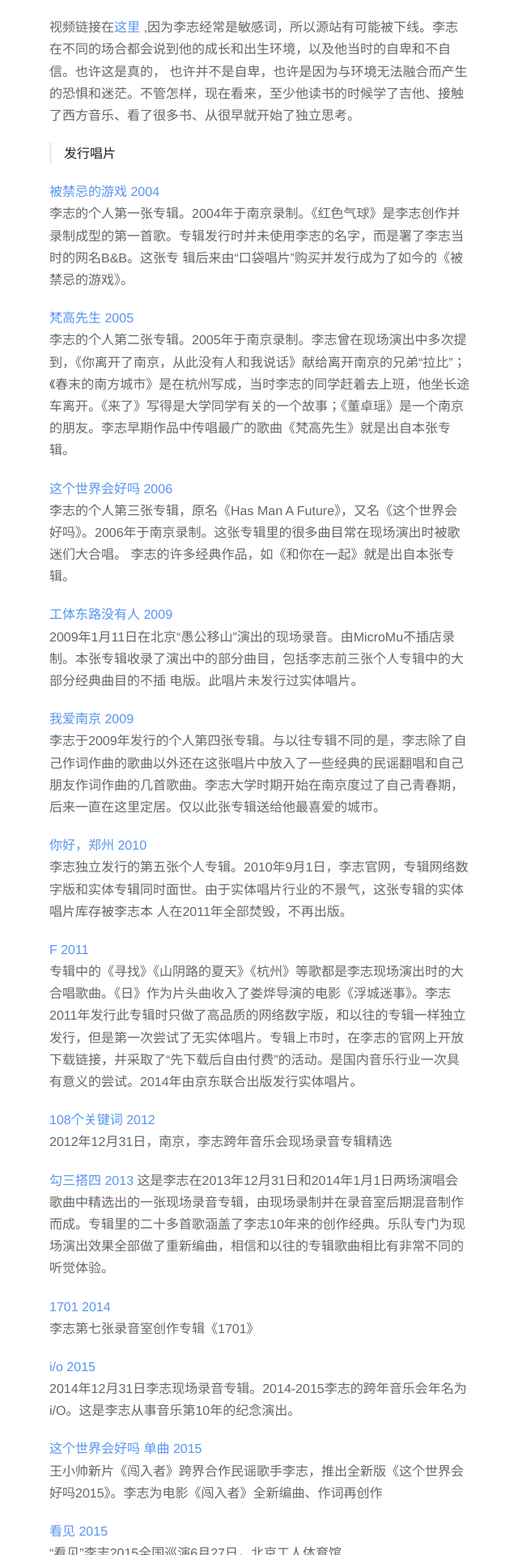
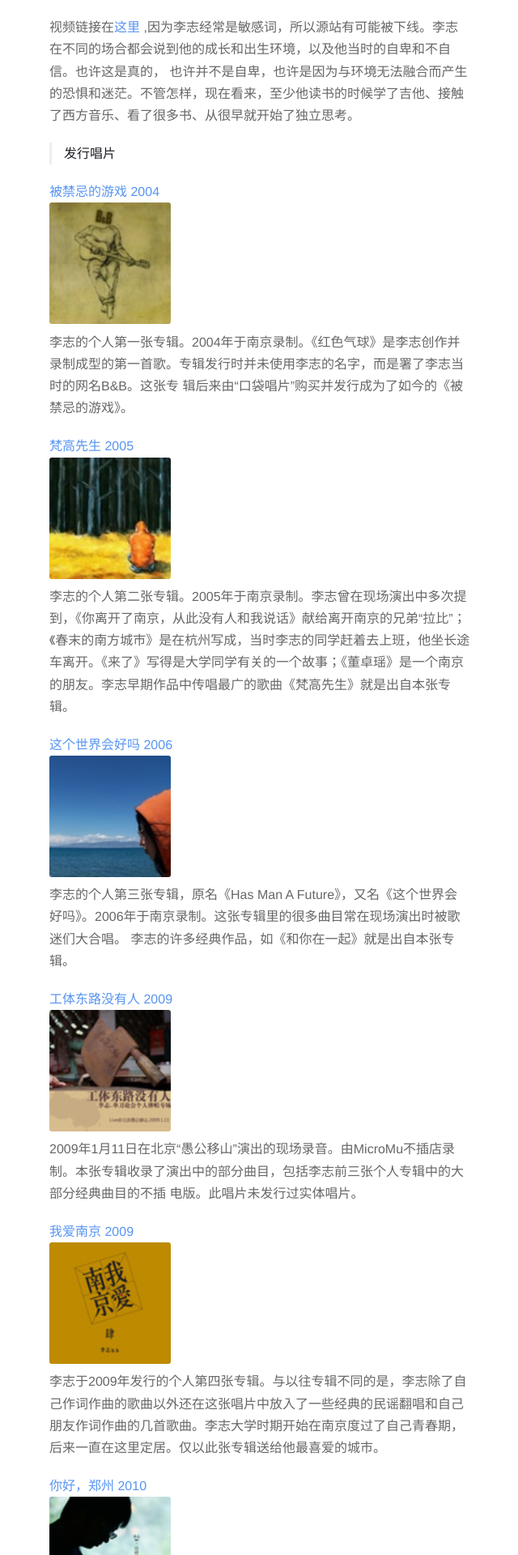
Before and after one commit to wuchunyang/wuchunyang.github.io, a Jekyll site: the page built from _posts/2015-10-07-simple-life-lizhi.markdown, in a window 1280 px wide. Shown: the part 662-2582 px from the top of the page at 81% size, without its empty margins (319-959 px from the left). Built offline with Jekyll 4.4.1, drawn with Linux system fonts in a browser that asks for light colours; nearby versions of some CDN libraries; Markdown is read by kramdown in place of the engine named in the settings; a script that is not in the unit is left out.

Commit message:
profile & img

```diff
--- a/_posts/2015-10-07-simple-life-lizhi.markdown
+++ b/_posts/2015-10-07-simple-life-lizhi.markdown
@@ -24,6 +24,7 @@ description:
 <a href="http://www.xiami.com/album/1109198313?spm=a1z1s.6639561.471966069.29.upfmOz" target ="_blank">
     被禁忌的游戏 2004
 </a>
+<img src="{{ site.baseurl }}assets/images/2015-10-07/album_1.jpg" width="150" height="150"/>
 李志的个人第一张专辑。2004年于南京录制。《红色气球》是李志创作并录制成型的第一首歌。专辑发行时并未使用李志的名字，而是署了李志当时的网名B&B。这张专
 辑后来由“口袋唱片”购买并发行成为了如今的《被禁忌的游戏》。
 
@@ -32,6 +33,7 @@ description:
 <a href="http://www.xiami.com/album/1309198748?spm=a1z1s.6639561.471966069.20.upfmOz" target ="_blank">
 梵高先生 2005
 </a>
+<img src="{{ site.baseurl }}assets/images/2015-10-07/album_2.jpg" width="150" height="150"/>
 李志的个人第二张专辑。2005年于南京录制。李志曾在现场演出中多次提到，《你离开了南京，从此没有人和我说话》献给离开南京的兄弟“拉比”；《春末的南方城市》是在杭州写成，当时李志的同学赶着去上班，他坐长途车离开。《来了》写得是大学同学有关的一个故事；《董卓瑶》是一个南京的朋友。李志早期作品中传唱最广的歌曲《梵高先生》就是出自本张专辑。
 
 
@@ -39,6 +41,7 @@ description:
 <a href="http://www.xiami.com/album/1709200153?spm=a1z1s.6639561.471966069.11.upfmOz" target ="_blank">
 这个世界会好吗  2006
 </a>
+<img src="{{ site.baseurl }}assets/images/2015-10-07/album_3.jpg" width="150" height="150"/>
 李志的个人第三张专辑，原名《Has Man A Future》，又名《这个世界会好吗》。2006年于南京录制。这张专辑里的很多曲目常在现场演出时被歌迷们大合唱。
 李志的许多经典作品，如《和你在一起》就是出自本张专辑。
 
@@ -47,6 +50,7 @@ description:
 <a href="http://www.xiami.com/album/109201677?spm=a1z1s.6639561.471966069.2.upfmOz" target ="_blank">
 工体东路没有人 2009
 </a>
+<img src="{{ site.baseurl }}assets/images/2015-10-07/album_4.jpg" width="150" height="150"/>
 2009年1月11日在北京“愚公移山”演出的现场录音。由MicroMu不插店录制。本张专辑收录了演出中的部分曲目，包括李志前三张个人专辑中的大部分经典曲目的不插
 电版。此唱片未发行过实体唱片。
 
@@ -55,6 +59,7 @@ description:
 <a href="http://www.xiami.com/album/1209202629?spm=a1z1s.6639561.471966069.74.p8aByi" target ="_blank">
 我爱南京 2009
 </a>
+<img src="{{ site.baseurl }}assets/images/2015-10-07/album_5.jpg" width="150" height="150"/>
 李志于2009年发行的个人第四张专辑。与以往专辑不同的是，李志除了自己作词作曲的歌曲以外还在这张唱片中放入了一些经典的民谣翻唱和自己朋友作词作曲的几首歌曲。李志大学时期开始在南京度过了自己青春期，后来一直在这里定居。仅以此张专辑送给他最喜爱的城市。
 
 
@@ -62,6 +67,7 @@ description:
 <a href="http://www.xiami.com/album/1309203292?spm=a1z1s.6639561.471966069.65.p8aByi" target ="_blank">
 你好，郑州 2010
 </a>
+<img src="{{ site.baseurl }}assets/images/2015-10-07/album_6.jpg" width="150" height="150"/>
 李志独立发行的第五张个人专辑。2010年9月1日，李志官网，专辑网络数字版和实体专辑同时面世。由于实体唱片行业的不景气，这张专辑的实体唱片库存被李志本
 人在2011年全部焚毁，不再出版。
 
@@ -70,6 +76,7 @@ description:
 <a href="http://www.xiami.com/album/309204312?spm=a1z1s.6639561.471966069.56.p8aByi" target ="_blank">
 F 2011
 </a>
+<img src="{{ site.baseurl }}assets/images/2015-10-07/album_7.jpg" width="150" height="150"/>
 专辑中的《寻找》《山阴路的夏天》《杭州》等歌都是李志现场演出时的大合唱歌曲。《日》作为片头曲收入了娄烨导演的电影《浮城迷事》。李志2011年发行此专辑时只做了高品质的网络数字版，和以往的专辑一样独立发行，但是第一次尝试了无实体唱片。专辑上市时，在李志的官网上开放下载链接，并采取了“先下载后自由付费”的活动。是国内音乐行业一次具有意义的尝试。2014年由京东联合出版发行实体唱片。
 
 
@@ -77,6 +84,7 @@ F 2011
 <a href="http://www.xiami.com/album/2100212596?spm=a1z1s.6639561.471966069.47.p8aByi" target ="_blank">
 108个关键词 2012
 </a>
+<img src="{{ site.baseurl }}assets/images/2015-10-07/album_8.jpg" width="150" height="150"/>
 2012年12月31日，南京，李志跨年音乐会现场录音专辑精选
 
 
@@ -84,6 +92,7 @@ F 2011
 <a href="http://www.xiami.com/album/709205695?spm=a1z1s.6639561.471966069.38.p8aByi" target ="_blank">
 勾三搭四 2013
 </a>
+<img src="{{ site.baseurl }}assets/images/2015-10-07/album_9.jpg" width="150" height="150"/>
 这是李志在2013年12月31日和2014年1月1日两场演唱会歌曲中精选出的一张现场录音专辑，由现场录制并在录音室后期混音制作而成。专辑里的二十多首歌涵盖了李志10年来的创作经典。乐队专门为现场演出效果全部做了重新编曲，相信和以往的专辑歌曲相比有非常不同的听觉体验。
 
 
@@ -91,6 +100,7 @@ F 2011
 <a href="http://www.xiami.com/album/1415729342?spm=a1z1s.6639561.471966069.29.p8aByi" target ="_blank">
 1701 2014
 </a>
+<img src="{{ site.baseurl }}assets/images/2015-10-07/album_10.jpg" width="150" height="150"/>
 李志第七张录音室创作专辑《1701》
 
 
@@ -98,6 +108,7 @@ F 2011
 <a href="http://www.xiami.com/album/321828031?spm=a1z1s.6639561.471966069.20.p8aByi" target ="_blank">
 i/o  2015
 </a>
+<img src="{{ site.baseurl }}assets/images/2015-10-07/album_11.jpg" width="150" height="150"/>
 2014年12月31日李志现场录音专辑。2014-2015李志的跨年音乐会年名为i/O。这是李志从事音乐第10年的纪念演出。
 
 
@@ -105,6 +116,7 @@ i/o  2015
 <a href="http://www.xiami.com/album/1328899740?spm=a1z1s.6639561.471966069.11.p8aByi" target ="_blank">
 这个世界会好吗  单曲 2015
 </a>
+<img src="{{ site.baseurl }}assets/images/2015-10-07/album_12.jpg" width="150" height="150"/>
 王小帅新片《闯入者》跨界合作民谣歌手李志，推出全新版《这个世界会好吗2015》。李志为电影《闯入者》全新编曲、作词再创作
 
 
@@ -112,6 +124,7 @@ i/o  2015
 <a href="http://www.xiami.com/album/728072746?spm=a1z1s.6639561.471966069.2.p8aByi" target ="_blank">
 看见 2015
 </a>
+<img src="{{ site.baseurl }}assets/images/2015-10-07/album_13.jpg" width="150" height="150"/>
 “看见”李志2015全国巡演6月27日，北京工人体育馆
 
 > **我喜欢的歌曲**
--- a/assets/css/style.css
+++ b/assets/css/style.css
@@ -106,6 +106,14 @@ h2 {
 	  font-family: 'Helvetica Neue', Helvetica, Arial, sans-serif;
 	  font-style: normal;
 
+}
+
+.profile #socalwork {
+	display: inline-block;
+	width: 40px;
+	height: 40px;
+	border-radius: 50%;
+	margin-bottom: 20px;
 }
 
 nav.main-nav {
@@ -353,8 +361,8 @@ thead th,th {
 }
 
 img {
-	width: 100%;
-	max-width: 100%;
+	/*width: 100%;
+	max-width: 100%;*/
 	border-radius: 3px;
 }
 
```
Also changed, not shown: _includes/profile.html (+6 -2 lines), _layouts/default.html (line endings or trailing spaces), assets/images/favicon_douban.png (added), assets/images/favicon_github.png (added), assets/images/favicon_weibo.png (added).
